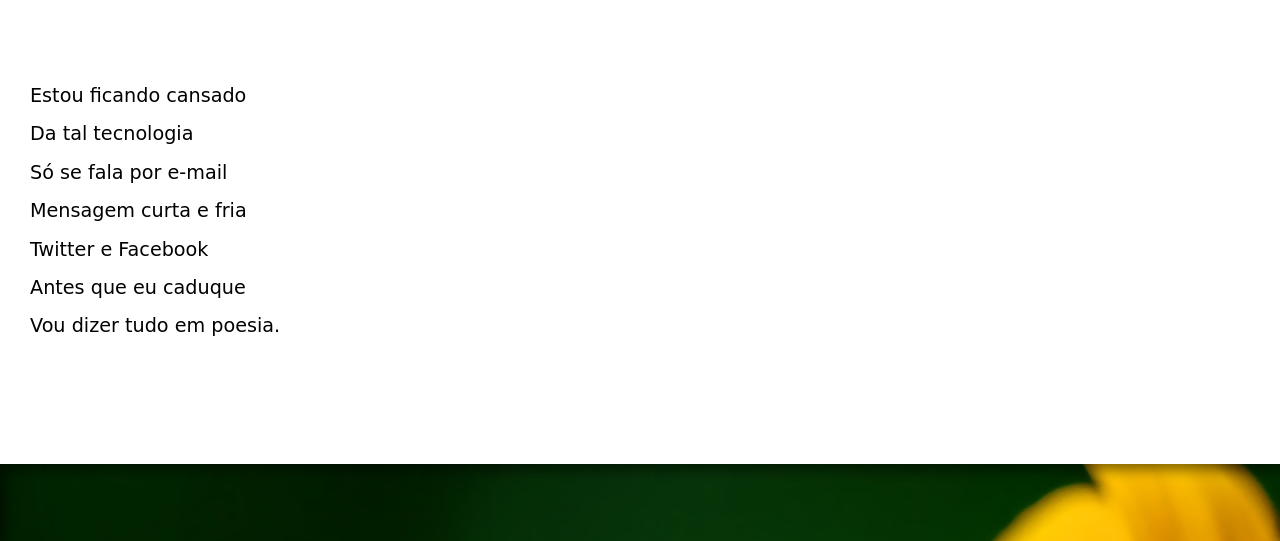
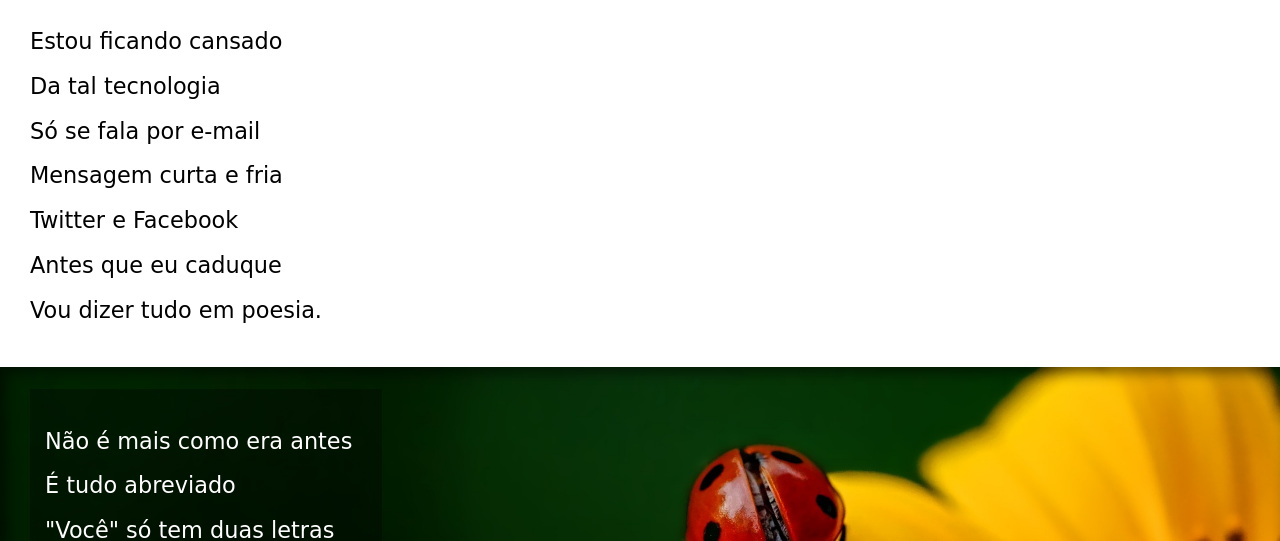
Before and after one commit to FlavioBarcel/projeto-cordel, a plain HTML site: page index.html in a window 1280 px wide. Shown: the part 225-766 px from the top of the page. Drawn offline with Linux system fonts and the light colour scheme.

Commit message:
modificando os textos

```diff
--- a/estilo/style.css
+++ b/estilo/style.css
@@ -49,12 +49,12 @@ footer{
     padding: 10px;
 }
 section{
-    padding-top: 10vh;
-    padding-bottom: 10vh;
+    padding-top: 22px;
+    padding-bottom: 3vh;
     line-height: 2em;
     padding-left: 30px;
     font-family: var(--fonte3);
-    font-size: 1.2rem;
+    font-size: 1.4rem;
 }
 section.normal{
     background-color: white;
@@ -84,5 +84,6 @@ section#img02{
     background-size: cover;
 }
 section p{
-    padding-bottom: 2em;
+    padding-bottom: 10px;
+
 }
```
